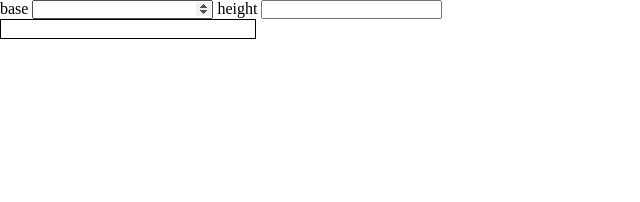
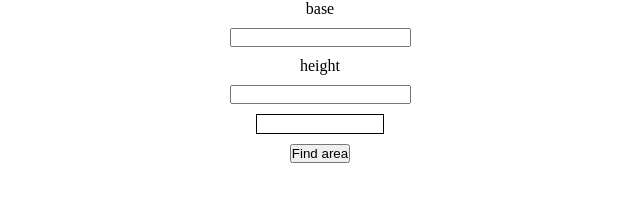
Before and after one commit to shubhamtiwari08/Triangle, a plain HTML site: page area.html in a window 1280 px wide. Shown: the whole page, without its empty margins (0-640 px from the left). Drawn offline with Linux system fonts and the light colour scheme.

Commit message:
added basic logic and html for area

```diff
--- a/area.css
+++ b/area.css
@@ -10,3 +10,12 @@
     width: 20%;
     height: 20px;
 }
+
+.main-container {
+    width: 50%;
+    height: 50%;
+    display: flex;
+    flex-direction: column;
+    align-items: center;
+    row-gap: 10px;
+}
--- a/area.html
+++ b/area.html
@@ -18,6 +18,7 @@
         <div id="result">
 
         </div>
+        <button id="find-btn">Find area</button>
 
 
 
--- a/area.js
+++ b/area.js
@@ -1,6 +1,7 @@
 var base = document.querySelector("#base")
 var height = document.querySelector("#height")
 var findButton = document.querySelector("#find-btn")
+var result = document.querySelector("#result")
 
 
 findButton.addEventListener("click", area)
@@ -9,6 +10,15 @@ findButton.addEventListener("click", area)
 
 function area() {
 
-    console.log("clicked")
+    let baseValue = Number(base.value)
+    let heightValue = Number(height.value)
+
+
+    let area = ((baseValue * heightValue) / 2)
+
+    result.textContent = area
+
+
+
 
 }
```
